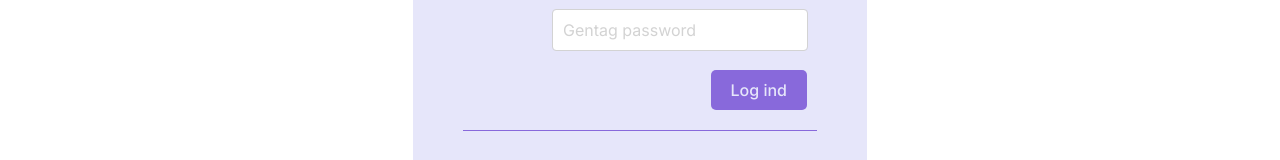
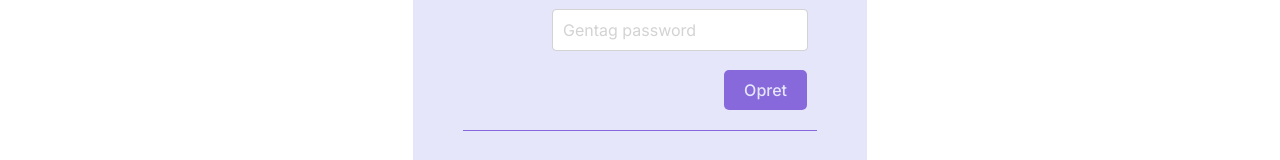
Before and after one commit to AUmav/PRJ4ActivitIRL, a React (Create React App) app in the folder activitirl-web/: page /join in a window 1280 px wide. Shown: the part 454-614 px from the top of the page. Built offline with nearby package versions, Linux system fonts and the light colour scheme.

Commit message:
Updated wrong word

```diff
--- a/activitirl-web/src/components/02-organisms/forms/createUserForm/CreateUserForm.js
+++ b/activitirl-web/src/components/02-organisms/forms/createUserForm/CreateUserForm.js
@@ -98,7 +98,7 @@ const CreateUserForm = () => {
                 <LabelInputSet labelText="" name="password2" type="password" value={password2} placeholderText="Gentag password" onChange={handlePwChange2}/>
 
                 <div className='alignRight'>
-                    <SubmitButton text="Log ind"/>
+                    <SubmitButton text="Opret"/>
                 </div>
             </form>
 
```
